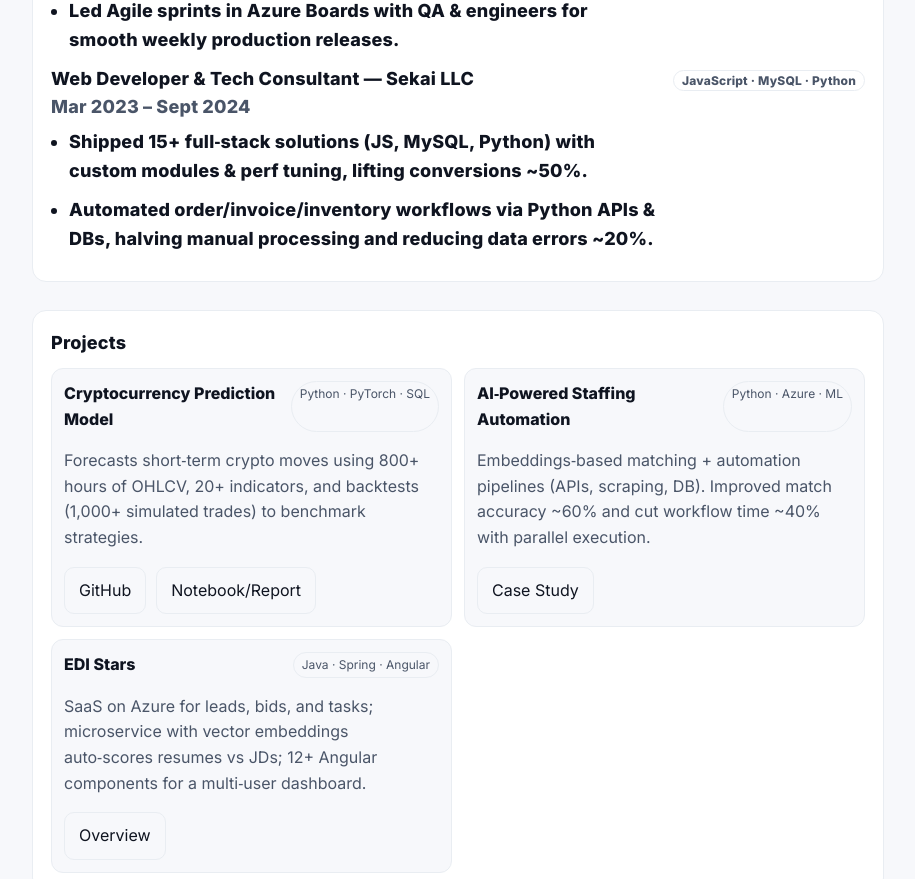
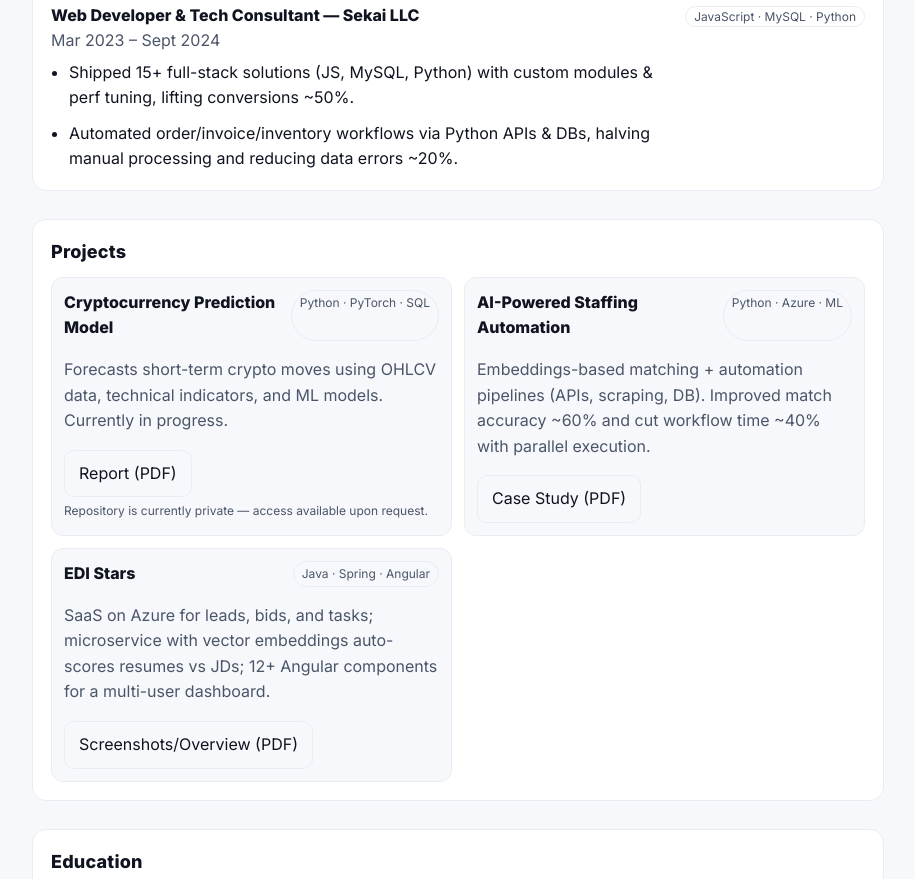
Before and after one commit to SsjRaz/Personal-Portfolio, a plain HTML site: page index.html in a window 1280 px wide. Shown: the part 759-1638 px from the top of the page, without its empty margins (182-1097 px from the left). Drawn offline with Linux system fonts and the light colour scheme.

Commit message:
Update index.html

```diff
--- a/index.html
+++ b/index.html
@@ -46,7 +46,7 @@
     <div class="wrap">
       <nav>
         <div class="brand">Sheraz Ahmed</div>
-        <div class="chip"><span>📄</span><a href="resume.pdf" download>Download Resume (PDF)</a></div>
+        <div class="chip"><span>📄</span><a href="resume.pdf" target="_blank" rel="noopener">View Resume (PDF)</a></div>
       </nav>
     </div>
   </header>
@@ -55,17 +55,17 @@
     <main>
       <section>
         <h1>Hi, I’m Sheraz 👋</h1>
-        <p class="muted">CS @ The Ohio State University (’27). I build practical software—staffing automation, POS systems, and data‑driven apps. Open to SWE internships (NC/NY).</p>
+        <p class="muted">CS @ The Ohio State University (’27). I build practical software—staffing automation, POS systems, and data-driven apps. Open to SWE internships (NC/NY).</p>
         <div style="display:flex;gap:10px;flex-wrap:wrap;margin-top:8px">
           <a class="btn" href="mailto:Sherazssj20@gmail.com">Email</a>
           <a class="btn" href="https://www.linkedin.com/in/sheraz-ahmed-ssjraz" target="_blank" rel="noopener">LinkedIn</a>
           <a class="btn" href="https://github.com/SsjRaz" target="_blank" rel="noopener">GitHub</a>
-          <a class="btn" href="Sheraz Ahmed P Resume.pdf" target="_blank" rel="noopener">Resume</a>
+          <a class="btn" href="resume.pdf" target="_blank" rel="noopener">Resume</a>
         </div>
       </section>
 
       <section>
-        <h2>Experience</h2</h2>
+        <h2>Experience</h2>
         <ul>
           <li class="row">
             <div>
@@ -85,7 +85,7 @@
               <strong>Web Developer & Tech Consultant — Sekai LLC</strong>
               <div class="muted">Mar 2023 – Sept 2024</div>
               <ul style="list-style:disc;margin-left:18px;margin-top:6px">
-                <li>Shipped 15+ full‑stack solutions (JS, MySQL, Python) with custom modules & perf tuning, lifting conversions ~50%.</li>
+                <li>Shipped 15+ full-stack solutions (JS, MySQL, Python) with custom modules & perf tuning, lifting conversions ~50%.</li>
                 <li>Automated order/invoice/inventory workflows via Python APIs & DBs, halving manual processing and reducing data errors ~20%.</li>
               </ul>
             </div>
@@ -102,21 +102,23 @@
               <strong>Cryptocurrency Prediction Model</strong>
               <span class="pill">Python · PyTorch · SQL</span>
             </div>
-            <p class="muted">Forecasts short‑term crypto moves using 800+ hours of OHLCV, 20+ indicators, and backtests (1,000+ simulated trades) to benchmark strategies.</p>
+            <p class="muted">Forecasts short-term crypto moves using OHLCV data, technical indicators, and ML models. Currently in progress.</p>
             <div style="display:flex;gap:10px;flex-wrap:wrap">
-              <a class="btn" href="#" target="_blank" rel="noopener">GitHub</a>
-              <a class="btn" href="#" target="_blank" rel="noopener">Notebook/Report</a>
+              <a class="btn" href="assets/Cryptocurrency-Prediction-Model-Doc.pdf" target="_blank" rel="noopener">Report (PDF)</a>
+            </div>
+            <div style="font-size:12px;color:var(--muted);margin-top:4px">
+              Repository is currently private — access available upon request.
             </div>
           </div>
 
           <div style="border:1px solid var(--line);border-radius:12px;padding:12px;background:var(--bg)">
             <div class="row">
-              <strong>AI‑Powered Staffing Automation</strong>
+              <strong>AI-Powered Staffing Automation</strong>
               <span class="pill">Python · Azure · ML</span>
             </div>
-            <p class="muted">Embeddings‑based matching + automation pipelines (APIs, scraping, DB). Improved match accuracy ~60% and cut workflow time ~40% with parallel execution.</p>
+            <p class="muted">Embeddings-based matching + automation pipelines (APIs, scraping, DB). Improved match accuracy ~60% and cut workflow time ~40% with parallel execution.</p>
             <div style="display:flex;gap:10px;flex-wrap:wrap">
-              <a class="btn" href="#" target="_blank" rel="noopener">Case Study</a>
+              <a class="btn" href="assets/AI-Powered-Staffing-Automation-Case_Study.pdf" target="_blank" rel="noopener">Case Study (PDF)</a>
             </div>
           </div>
 
@@ -125,9 +127,9 @@
               <strong>EDI Stars</strong>
               <span class="pill">Java · Spring · Angular</span>
             </div>
-            <p class="muted">SaaS on Azure for leads, bids, and tasks; microservice with vector embeddings auto‑scores resumes vs JDs; 12+ Angular components for a multi‑user dashboard.</p>
+            <p class="muted">SaaS on Azure for leads, bids, and tasks; microservice with vector embeddings auto-scores resumes vs JDs; 12+ Angular components for a multi-user dashboard.</p>
             <div style="display:flex;gap:10px;flex-wrap:wrap">
-              <a class="btn" href="#" target="_blank" rel="noopener">Overview</a>
+              <a class="btn" href="assets/EDI-Stars-Document.pdf" target="_blank" rel="noopener">Screenshots/Overview (PDF)</a>
             </div>
           </div>
         </div>
@@ -150,7 +152,7 @@
 
       <section>
         <h2>Contact</h2>
-        <p>📬 <a href="mailto:Sherazssj20@gmail.com">Sherazssj20@gmail.com</a> · 📱 <a href="tel:+16145866575">(614) 586‑6575</a></p>
+        <p>📬 <a href="mailto:Sherazssj20@gmail.com">Sherazssj20@gmail.com</a> · 📱 <a href="tel:+16145866575">(614) 586-6575</a></p>
       </section>
     </main>
 
```
